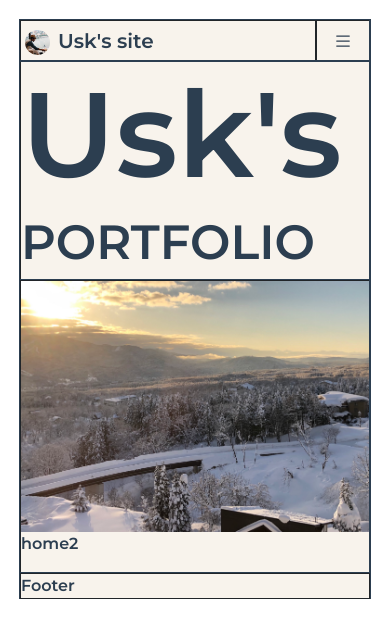
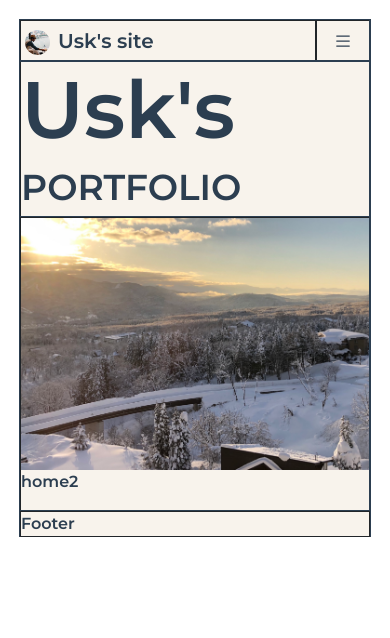
Before and after one commit to usk-155/my-site, a Vue app: page / in a window 390 px wide. Shown: the top 638 px of the page. Built offline with nearby package versions, Linux system fonts and the light colour scheme.

Commit message:
home title responsive fontsize

```diff
--- a/src/views/Home.vue
+++ b/src/views/Home.vue
@@ -33,13 +33,13 @@ h1 {
     color: #2c3e50;
     text-align: start;
     /* height: 40rem; */
-    font-size: 120px;
+    font-size: max(17vw,80px);
 }
 h2 {
     color: #2c3e50;
     text-align: start;
     /* height: 40rem; */
-    font-size: 48px;
+    font-size: max(7vw,36px);
 }
 
 </style>
```
